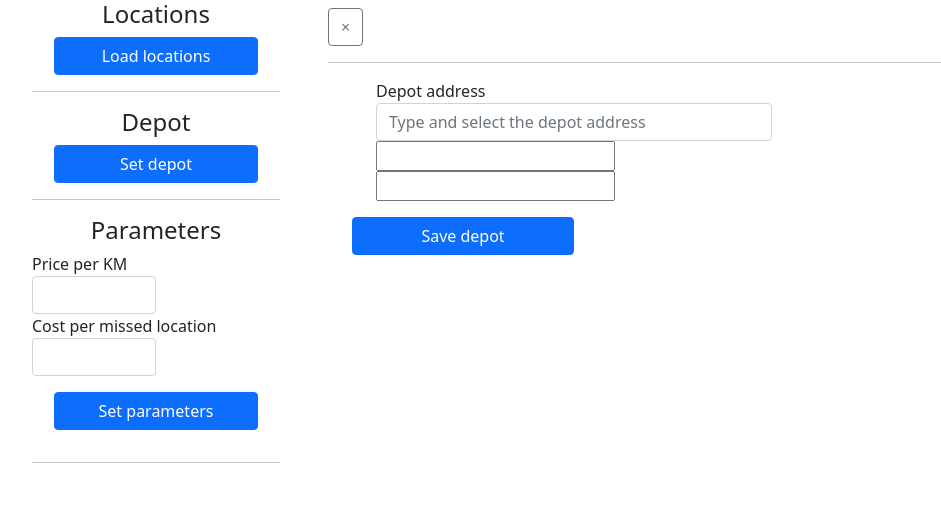
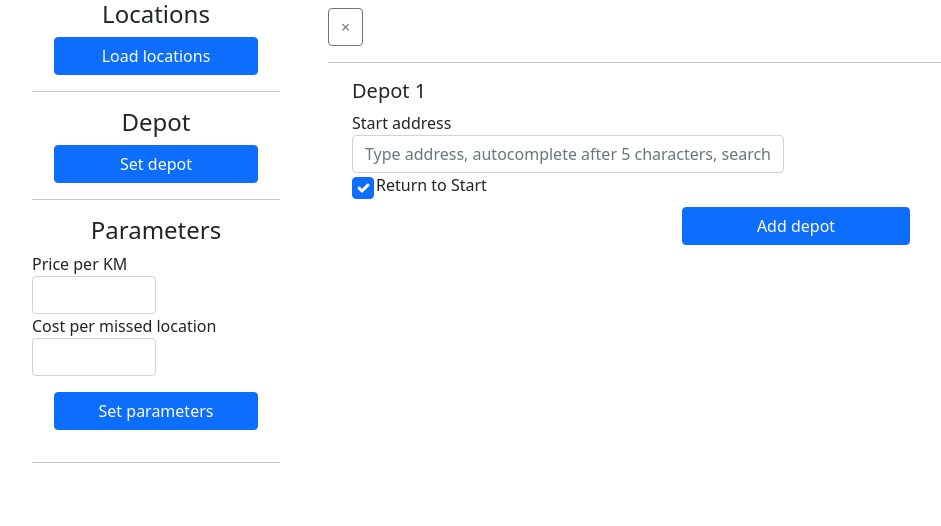
Before and after one commit to KraaiTim/Vehicle-Routing-Flask-App, a Flask app: page /depots in a window 1280 px wide. Shown: the top 526 px of the page, without its empty margins (4-945 px from the left). Run offline with Flask 2, Linux system fonts and the light colour scheme; the visitor is signed in with stand-in values (Sample User, id 1).

Commit message:
Depot autocomplete working with Pelias api results

```diff
--- /dev/null
+++ b/static/depot.js
@@ -0,0 +1,219 @@
+    function showReturn() {
+        chboxs = document.getElementsByName("returnCheck");
+        returns = document.getElementsByName("return");
+        for (let i = 0; i < chboxs.length; i++) {
+            // If the checkbox is checked, display the output text
+            if (chboxs[i].checked) {
+                returns[i].style.display = "none";
+            } else {
+                returns[i].style.display = "block";
+            }
+        }
+    };
+
+    //On change eventlistener to call Autocomplete API
+    address_inputs = document.getElementsByName("depot");
+    address_inputs.forEach((element) => {
+        element.addEventListener(
+            'input',
+            //Callback function
+            (event) => {
+                if (element.value.length >= 5) {
+                    (async () => {
+                        autocomplete_body = await geocode_api(element.value, api_key, "autocomplete");
+                        console.log(autocomplete_body["features"]);
+                        autocomplete(element, autocomplete_body["features"]);
+                    })(element, api_key)
+                }
+            }
+        )
+    });
+
+    //On Enter eventlistener to call Search API
+    address_inputs.forEach((element) => {
+        element.addEventListener(
+            'keypress',
+            //Callback function
+            (event) => {
+                // If the user presses the "Enter" key on the keyboard
+                if (event.key === "Enter") {
+                    // Cancel the default action, if needed
+                    event.preventDefault();
+                    // Call Search API
+                    (async () => {
+                        search_body = await geocode_api(element.value, api_key, "search");
+
+                    })(element, api_key)
+                }
+            })
+    });
+
+    //TODO Implement Throttle
+    const geocode_api = async (address, api_key, endpoint) => {
+        let encoded_address = encodeURIComponent(address);
+        let url = ""
+        if (endpoint === "autocomplete") {
+            url = `https://api.openrouteservice.org/geocode/autocomplete?api_key=${api_key}&text=${encoded_address}`
+        }
+        else {
+            url = `https://api.openrouteservice.org/geocode/search?api_key=${api_key}&text=${encoded_address}`
+        }
+        // GET Request
+        const response = await fetch(url);
+        console.log(response.headers.get('x-ratelimit-limit'));
+        console.log(response.headers.get('x-ratelimit-remaining'));
+
+        const unixTimestamp = response.headers.get('x-ratelimit-reset')
+        const milliseconds = unixTimestamp * 1000
+        const dateObject = new Date(milliseconds)
+        console.log(dateObject)
+
+        const data = await response.json();
+
+        return data;
+    }
+
+    function addDepot() {
+        depot = document.createElement("div");
+        depot.setAttribute("class", "row");
+        num_depot = (document.getElementsByName("depot").length / 2 + 1);
+        depot.innerHTML =
+            `<h5>Depot ${num_depot}</h5><button class="btn btn-danger"
+            id="removeDepot" type="button" onclick="deleteDepot(this)">
+            <i class="bi bi-trash"></i>
+            Del
+            </button>
+            <div class="col-6 autocomplete">
+            <label for="depot" class="form-label mb-0">Start address</label>
+            <input type="text" class="form-control" id="depot" name="depot"
+                placeholder="Type address, autocomplete after 5 characters, search on Enter">
+            <input id="start_lat_${num_depot}" name="start_lat_${num_depot}">
+            <input id="start_long_${num_depot}" name="start_long_${num_depot}">
+            <div class="form-check">
+                <input class="form-check-input" type="checkbox" value="" id="flexCheckChecked" name="returnCheck"
+                    checked="checked" onclick="showReturn()">
+                <label class="form-check-label" for="flexCheckChecked">
+                    Return to Start
+                </label>
+            </div>
+            </div>
+            <div class="col-6 autocomplete" name="return" style="display:none">
+                <label for="depot" class="form-label mb-0">Return address</label>
+                <input type="text" class="form-control" id="depot" name="depot"
+                    placeholder="Type address, autocomplete after 5 characters, search on Enter">
+                <input id="return_lat_${num_depot}" name="return_lat_${num_depot}">
+                <input id="return_long_${num_depot}" name="return_long_${num_depot}">
+            </div>`;
+
+        document.getElementById('newdepot').appendChild(depot);
+    };
+
+function deleteDepot(element) {
+    element.closest(".row").remove();
+    }
+
+
+/* Autocomplete 3WSchools https://www.w3schools.com/howto/howto_js_autocomplete.asp */
+function autocomplete(inp, arr) {
+    /*the autocomplete function takes two arguments,
+    the text field element and an array of possible autocompleted values:*/
+    var currentFocus;
+    /*execute a function when someone writes in the text field:*/
+    var a, b, i, val = inp.value;
+    /*close any already open lists of autocompleted values*/
+    closeAllLists();
+    if (!val) { return false;}
+    currentFocus = -1;
+    /*create a DIV element that will contain the items (values):*/
+    a = document.createElement("DIV");
+    a.setAttribute("id", inp.id + "autocomplete-list");
+    a.setAttribute("class", "autocomplete-items");
+    /*append the DIV element as a child of the autocomplete container:*/
+    inp.after(a);
+    /*for each item in the array...*/
+    for (i = 0; i < arr.length; i++) {
+        /*check if the item starts with the same letters as the text field value:*/
+        if (arr[i]["properties"]["name"].substr(0, val.length).toUpperCase() == val.toUpperCase()) {
+        /*create a DIV element for each matching element:*/
+        b = document.createElement("DIV");
+        /*make the matching letters bold:*/
+        b.innerHTML = "<strong>" + arr[i]["properties"]["name"].substr(0, val.length) + "</strong>";
+        b.innerHTML += arr[i]["properties"]["name"].substr(val.length);
+        /*insert a input field that will hold the current array item's value:*/
+        b.innerHTML += "<input type='hidden' value='" + arr[i]["properties"]["name"] + "'>";
+        b.innerHTML += "<input type='hidden' value='" + arr[i]["geometry"]["coordinates"][0] + "'>";
+        b.innerHTML += "<input type='hidden' value='" + arr[i]["geometry"]["coordinates"][1] + "'>";
+        /*execute a function when someone clicks on the item value (DIV element):*/
+        b.addEventListener("click", function(e) {
+            /*insert the value for the autocomplete text field:*/
+            inp.value = this.getElementsByTagName("input")[0].value;
+            lat = inp.nextElementSibling
+            lat.value = this.getElementsByTagName("input")[1].value;
+            long = lat.nextElementSibling
+            long.value = this.getElementsByTagName("input")[2].value;
+            /*close the list of autocompleted values,
+            (or any other open lists of autocompleted values:*/
+            closeAllLists();
+        });
+        a.appendChild(b);
+        }
+    }
+
+    /*execute a function presses a key on the keyboard:*/
+    inp.addEventListener("keydown", function(e) {
+        var x = document.getElementById(this.id + "autocomplete-list");
+        if (x) x = x.getElementsByTagName("div");
+        if (e.keyCode == 40) {
+            /*If the arrow DOWN key is pressed,
+            increase the currentFocus variable:*/
+            currentFocus++;
+            /*and and make the current item more visible:*/
+            addActive(x);
+        } else if (e.keyCode == 38) { //up
+            /*If the arrow UP key is pressed,
+            decrease the currentFocus variable:*/
+            currentFocus--;
+            /*and and make the current item more visible:*/
+            addActive(x);
+        } else if (e.keyCode == 13) {
+            /*If the ENTER key is pressed, prevent the form from being submitted,*/
+            //TODO add Search function here
+            e.preventDefault();
+            if (currentFocus > -1) {
+            /*and simulate a click on the "active" item:*/
+            if (x) x[currentFocus].click();
+            }
+        }
+    });
+
+    function addActive(x) {
+        /*a function to classify an item as "active":*/
+        if (!x) return false;
+        /*start by removing the "active" class on all items:*/
+        removeActive(x);
+        if (currentFocus >= x.length) currentFocus = 0;
+        if (currentFocus < 0) currentFocus = (x.length - 1);
+        /*add class "autocomplete-active":*/
+        x[currentFocus].classList.add("autocomplete-active");
+    }
+    function removeActive(x) {
+        /*a function to remove the "active" class from all autocomplete items:*/
+        for (var i = 0; i < x.length; i++) {
+        x[i].classList.remove("autocomplete-active");
+        }
+    }
+    function closeAllLists(elmnt) {
+        /*close all autocomplete lists in the document,
+        except the one passed as an argument:*/
+        var x = document.getElementsByClassName("autocomplete-items");
+        for (var i = 0; i < x.length; i++) {
+        if (elmnt != x[i] && elmnt != inp) {
+        x[i].parentNode.removeChild(x[i]);
+        }
+    }
+    }
+    /*execute a function when someone clicks in the document:*/
+    document.addEventListener("click", function (e) {
+        closeAllLists(e.target);
+    });
+}
--- a/static/styles.css
+++ b/static/styles.css
@@ -1,3 +1,51 @@
 /* --TODO remove when results are available */
 
-html { overflow-y: hidden; }
+/* html { overflow-y: hidden; } */
+
+* { box-sizing: border-box; }
+body {
+  font: 16px Arial;
+}
+.autocomplete {
+  /*the container must be positioned relative:*/
+  position: relative;
+  display: inline-block;
+}
+input {
+  border: 1px solid transparent;
+  padding: 10px;
+  font-size: 16px;
+}
+input[type=text] {
+  width: 100%;
+}
+input[type=submit] {
+  background-color: DodgerBlue;
+  color: #fff;
+}
+.autocomplete-items {
+  position: absolute;
+  border: 1px solid #d4d4d4;
+  border-bottom: none;
+  border-top: none;
+  z-index: 99;
+  /*position the autocomplete items to be the same width as the container:*/
+  top: 100%;
+  left: 0;
+  right: 0;
+}
+.autocomplete-items div {
+  padding: 10px;
+  cursor: pointer;
+  background-color: #fff;
+  border-bottom: 1px solid #d4d4d4;
+}
+.autocomplete-items div:hover {
+  /*when hovering an item:*/
+  background-color: #e9e9e9;
+}
+.autocomplete-active {
+  /*when navigating through the items using the arrow keys:*/
+  background-color: DodgerBlue !important;
+  color: #ffffff;
+}
--- a/templates/depots.html
+++ b/templates/depots.html
@@ -19,63 +19,41 @@ Vehicle routing
 <hr class="solid">
 
 <div class="container-fluid">
-    <form id="depots" action="/" method="POST">
-        <div class="col-6 px-4">
-            <label for="depot" class="form-label mb-0">Depot address</label>
-            <input type="text" class="form-control" id="depot" name="depot"
-                placeholder="Type and select the depot address" onchange="onAddressChange()">
-            <input id="depot_lat" name="depot_lat">
-            <input id="depot_long" name="depot_long">
+    <form autocomplete="off" id="depots" action="/" method="POST">
+        <div class="row">
+            <h5>Depot 1</h5>
+            <div class="col-6 autocomplete">
+                <label for="depot" class="form-label mb-0">Start address</label>
+                <input type="text" class="form-control" id="depot" name="depot"
+                    placeholder="Type address, autocomplete after 5 characters, search on Enter">
+                <input id="start_lat_1" name="start_lat_1" type="hidden">
+                <input id="start_long_1" name="start_long_1" type="hidden">
+                <div class="form-check">
+                    <input class="form-check-input" type="checkbox" value="" id="flexCheckChecked" name="returnCheck"
+                        checked="checked" onclick="showReturn()">
+                    <label class="form-check-label" for="flexCheckChecked">
+                        Return to Start
+                    </label>
+                </div>
+            </div>
+            <div class="col-6 autocomplete" name="return" style="display:none">
+                <label for="depot" class="form-label mb-0">Return address</label>
+                <input type="text" class="form-control" id="depot" name="depot"
+                    placeholder="Type address, autocomplete after 5 characters, search on Enter">
+                <input id="return_lat_1" name="return_lat_1" type="hidden">
+                <input id="return_long_1" name="return_long_1" type="hidden">
+            </div>
         </div>
-        <button class="btn btn-primary my-3 w-25" type="submit" name="depot">Save depot</button>
+        <div id="newdepot"></div>
+        <div class="row justify-content-center">
+            <button type="button" class="btn btn-primary my-2 w-25" onclick="addDepot()">Add
+                depot</button>
+        </div>
     </form>
 </div>
-
-
 <script type="text/javascript">
-
-    //Implement Throttle
-
-    const autocomplete_api = async (address, api_key) => {
-        let encoded_address = encodeURIComponent(address);
-        let url = `https://api.openrouteservice.org/geocode/autocomplete?api_key=${api_key}&text=${encoded_address}`
-
-        // GET Request.
-        const response = await fetch(url);
-        console.log(response.headers);
-        const data = await response.json();
-
-        return data;
-    }
-
     api_key = '{{ ORS_api_key }}';
-
-    function onAddressChange() {
-        addres_input = document.getElementById('depot');
-        // Call API
-        (async () => {
-            // Perform actions here inside the async function
-            body = await autocomplete_api(addres_input.value, api_key);
-            /*
-            results = document.createElement('div');
-            results.innerHTML = `<div id="loc-container"
-            style="width: 215px; position: absolute; left: 260px; top: 141px; display: none;">
-            </div>`
-            addres_input.after(results);
-            results = document.getElementById('loc-container');
-            body["features"].forEach(element => {
-                results.innerHTML += `<div class="loc-item"><span class="loc-icon loc-icon-marker"></span><span class="loc-item-query"><span
-                class="loc-matched">${element["properties"]["name"]}</span>${element["properties"]["locality"]}</span><span>${element["properties"]["country"]}</span></div>`
-            });
-            //[0] is Longitude and [1] is latitude
-            */
-            console.log(body);
-            coords = body["features"][0]["geometry"]["coordinates"];
-            document.getElementById('depot_long').value = coords[0];
-            document.getElementById('depot_lat').value = coords[1];
-        })(addres_input, api_key)
-    }
-
 </script>
+<script type="text/javascript" src="../static/depot.js"></script>
 
 {% endblock %}
```
